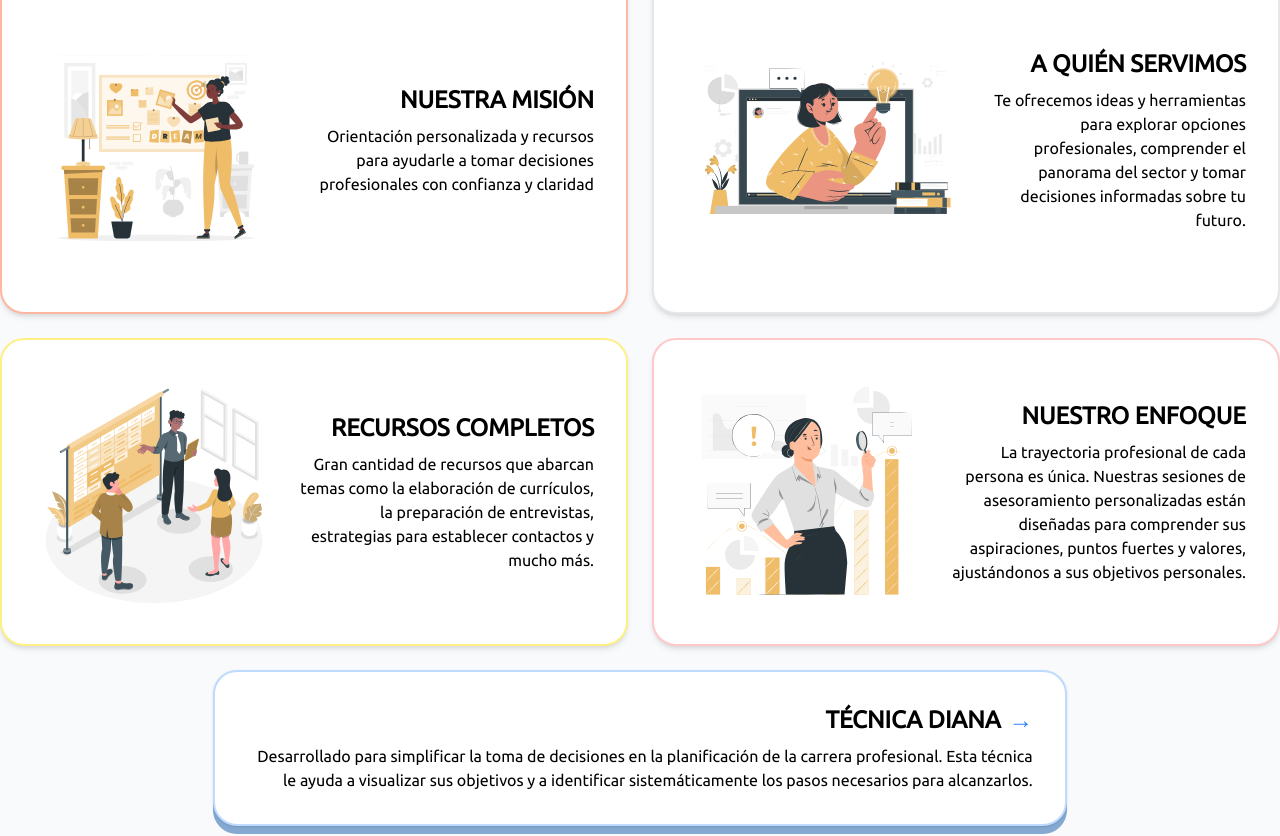
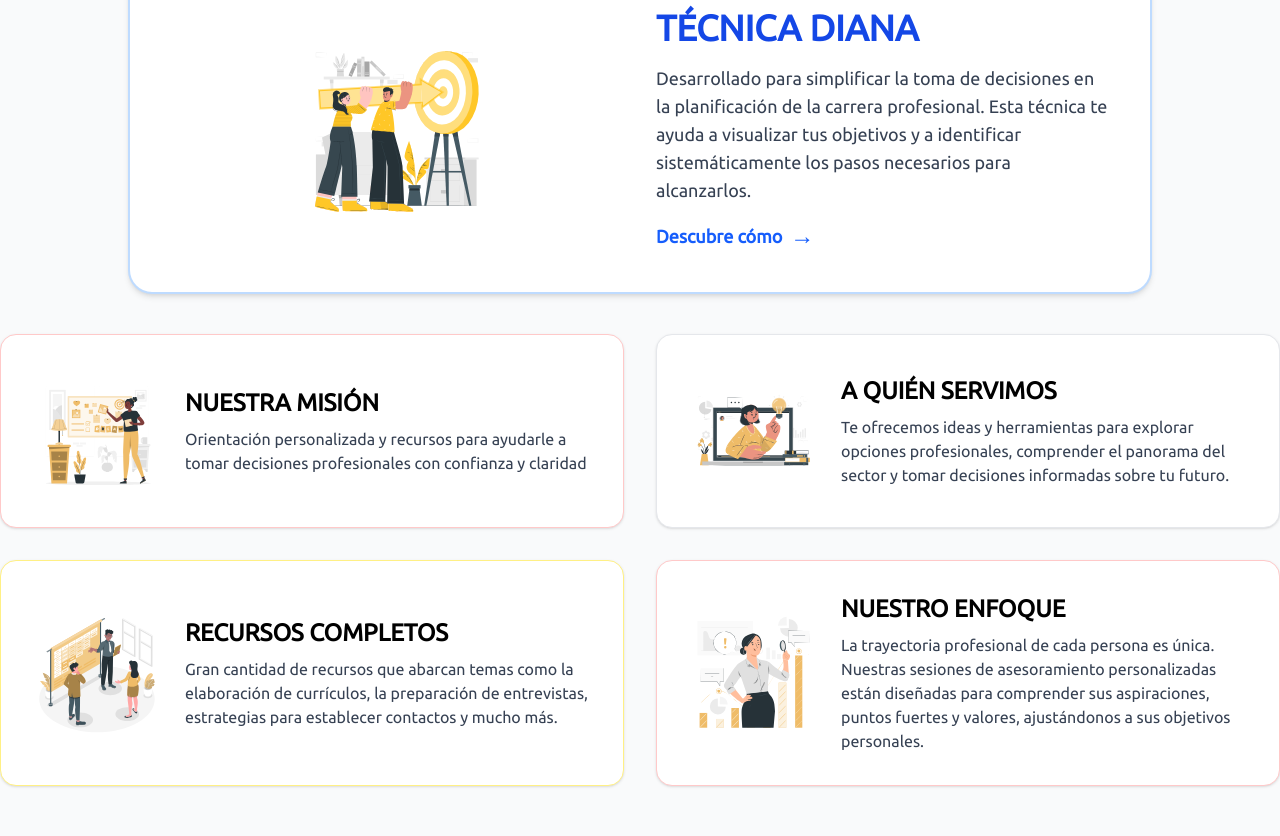
Before and after one commit to CareerInsights/Career-Insights, a React (Vite) app: page / in a window 1280 px wide. Shown: the part 1220-2056 px from the top of the page. Built offline with nearby package versions, Linux system fonts and the light colour scheme; no server answers.

Commit message:
fix(nav): smooth scroll to sections from navbar across pages, improved SPA anchor navigation

```diff
--- a/src/components/AboutSection.tsx
+++ b/src/components/AboutSection.tsx
@@ -4,115 +4,63 @@ import webinar from "../assets/image/Webinar-cuate.svg"
 import cohorte from "../assets/image/Cohort-analysis-amico.svg"
 import analyze from "../assets/image/Analyze-pana.svg"
 import { Link } from 'react-router-dom';
+import Diana from "../assets/image/Diana.svg";
 
-interface Card {
-  title: string;
-  text: string;
-  img: string;
-  border: string;
-  titleClass?: string;
-  arrow?: boolean;
-}
-
-const cards: Card[] = [
+const cards = [
   {
     title: "NUESTRA MISIÓN",
     text: "Orientación personalizada y recursos para ayudarle a tomar decisiones profesionales con confianza y claridad",
     img: VisionBoard,
     border: "border-red-200",
-    titleClass: "text-black",
   },
   {
     title: "A QUIÉN SERVIMOS",
     text: "Te ofrecemos ideas y herramientas para explorar opciones profesionales, comprender el panorama del sector y tomar decisiones informadas sobre tu futuro.",
     img: webinar,
     border: "border-gray-200",
-    titleClass: "text-black",
   },
   {
     title: "RECURSOS COMPLETOS",
     text: "Gran cantidad de recursos que abarcan temas como la elaboración de currículos, la preparación de entrevistas, estrategias para establecer contactos y mucho más.",
     img: cohorte,
     border: "border-yellow-200",
-    titleClass: "text-black",
   },
   {
     title: "NUESTRO ENFOQUE",
     text: "La trayectoria profesional de cada persona es única. Nuestras sesiones de asesoramiento personalizadas están diseñadas para comprender sus aspiraciones, puntos fuertes y valores, ajustándonos a sus objetivos personales.",
     img: analyze,
     border: "border-red-200",
-    titleClass: "text-black",
-  },
-  {
-    title: "TÉCNICA DIANA",
-    text: "Desarrollado para simplificar la toma de decisiones en la planificación de la carrera profesional. Esta técnica le ayuda a visualizar sus objetivos y a identificar sistemáticamente los pasos necesarios para alcanzarlos.",
-    img: "",
-    border: "border-blue-200",
-    titleClass: "text-black",
-    arrow: true,
   },
 ];
 
 const AboutSection: React.FC = () => (
-  <section id="conocenos" className="w-full flex flex-col items-center gap-6 py-8">
-    {/* Primera fila: Card 1 y Card 2 */}
-    <div className="flex flex-col md:flex-row w-full max-w-7xl gap-6">
-      {/* Card 1 */}
-      <div className="flex flex-1 flex-row items-center justify-center bg-white rounded-3xl border-2 border-career shadow-md p-8 min-h-[260px] gap-6 transition-all">
-        <img src={cards[0].img} alt={cards[0].title} className="w-60 h-70 object-contain" />
-        <div className="flex-1 flex flex-col justify-center items-end text-end">
-          <h3 className="font-bold text-2xl mb-2 text-black">{cards[0].title}</h3>
-          <p className="text-m text-black max-w-md">{cards[0].text}</p>
+  <section id="conocenos" className="w-full flex flex-col items-center gap-10 py-8">
+    {/* Técnica Diana destacada */}
+    <Link to="/metodo" className="w-full flex justify-center">
+      <div className="relative flex flex-col md:flex-row items-center bg-white rounded-3xl border-2 border-blue-200 shadow-md p-10 gap-8 max-w-5xl w-full hover:shadow-lg transition-all cursor-pointer">
+        <div className="flex-1 flex justify-center items-center mb-6 md:mb-0">
+          <img src={Diana} alt="Técnica Diana" className="w-48 h-48 object-contain" />
+        </div>
+        <div className="flex-1 flex flex-col justify-center items-start text-left">
+          <h2 className="text-3xl md:text-4xl font-bold mb-4 text-blue-700">TÉCNICA DIANA</h2>
+          <p className="text-lg text-gray-700 mb-4">Desarrollado para simplificar la toma de decisiones en la planificación de la carrera profesional. Esta técnica te ayuda a visualizar tus objetivos y a identificar sistemáticamente los pasos necesarios para alcanzarlos.</p>
+          <span className="inline-flex items-center gap-2 text-blue-600 font-semibold text-lg hover:underline">Descubre cómo <span className="text-2xl">→</span></span>
         </div>
       </div>
-      {/* Card 2 */}
-      <div className="flex flex-1 flex-row items-center justify-center bg-white rounded-3xl border-2 border-gray-200 shadow-md p-8 min-h-[260px] gap-6 transition-all">
-        <img src={cards[1].img} alt={cards[1].title} className="w-70 h-60 object-contain" />
-        <div className="flex-1 flex flex-col justify-center items-end text-end">
-          <h3 className="font-bold text-2xl mb-2 text-black">{cards[1].title}</h3>
-          <p className="text-m text-black">{cards[1].text}</p>
+    </Link>
+
+    {/* Otras tarjetas */}
+    <div className="grid grid-cols-1 md:grid-cols-2 gap-8 w-full max-w-7xl">
+      {cards.map((card, idx) => (
+        <div key={idx} className={`flex flex-row items-center bg-white rounded-2xl border ${card.border} shadow-sm p-8 gap-6 transition-all`}>
+          <img src={card.img} alt={card.title} className="w-32 h-32 object-contain" />
+          <div className="flex-1 flex flex-col justify-center items-start text-left">
+            <h3 className="font-bold text-2xl mb-2 text-black">{card.title}</h3>
+            <p className="text-m text-gray-700">{card.text}</p>
+          </div>
         </div>
-      </div>
+      ))}
     </div>
-    {/* Segunda fila: Card 3 y Card 4 */}
-    <div className="flex flex-col md:flex-row w-full max-w-7xl gap-6">
-      {/* Card 3 */}
-      <div className="flex flex-1 flex-row items-center justify-center bg-white rounded-3xl border-2 border-yellow-200 shadow-md p-8 min-h-[260px] gap-6 transition-all">
-        <img src={cards[2].img} alt={cards[2].title} className="w-60 h-60 object-contain" />
-        <div className="flex-1 flex flex-col justify-center items-end text-end">
-          <h3 className="font-bold text-2xl mb-2 text-black">{cards[2].title}</h3>
-          <p className="text-m text-black max-w-md">{cards[2].text}</p>
-        </div>
-      </div>
-      {/* Card 4 */}
-      <div className="flex flex-1 flex-row items-center justify-center bg-white rounded-3xl border-2 border-red-200 shadow-md p-8 min-h-[260px] gap-6 transition-all">
-        <img src={cards[3].img} alt={cards[3].title} className="w-60 h-60 object-contain" />
-        <div className="flex-1 flex flex-col justify-center items-end text-end">
-          <h3 className="font-bold text-2xl mb-2 text-black">{cards[3].title}</h3>
-          <p className="text-m text-black">{cards[3].text}</p>
-        </div>
-      </div>
-    </div>
-    {/* Última fila: Card 5 centrada */}
-    <Link to={"/metodo"}>
-    <div className="flex w-full max-w-8xl justify-center relative">
-  {/* Sombra personalizada detrás */}
-  <div className="absolute top-2 w-full md:w-2/3 h-full rounded-3xl bg-[#85A9D2] z-0"></div>
-
-  {/* Tarjeta principal */}
-
-  <div className="relative z-10 flex flex-row items-center bg-white rounded-3xl border-2 border-blue-200 shadow-sm p-8 min-h-[120px] gap-6 transition-all w-full md:w-2/3">
-    <div className="flex-1 flex flex-col justify-end h-full text-right">
-      <h3 className="font-bold text-2xl mb-2 text-black flex items-center justify-end">
-        {cards[4].title}
-        {cards[4].arrow && <span className="ml-2 text-blue-500 text-2xl">→</span>}
-      </h3>
-      <p className="text-m text-black">{cards[4].text}</p>
-    </div>
-  </div>
-</div>
-</Link>
-
   </section>
 );
 
--- a/src/components/NavLink.tsx
+++ b/src/components/NavLink.tsx
@@ -1,4 +1,5 @@
-import { Link } from "react-router-dom";
+import { Link, useLocation, useNavigate } from "react-router-dom";
+import React from "react";
 
 type NavLinkProps = {
   to: string;
@@ -27,9 +28,34 @@ export function NavLink({ to, type = "link", children }: NavLinkProps) {
     after:origin-left
   `;
 
+  const navigate = useNavigate();
+  const location = useLocation();
+
   if (type === "anchor") {
+    const [pathname, hash] = to.split("#");
+    const sectionId = hash;
+    const isHome = location.pathname === "/";
+
+    const handleClick = (e: React.MouseEvent) => {
+      e.preventDefault();
+      if (isHome && sectionId) {
+        const el = document.getElementById(sectionId);
+        if (el) {
+          el.scrollIntoView({ behavior: "smooth" });
+        } else {
+          // fallback: setTimeout in case not mounted yet
+          setTimeout(() => {
+            const el2 = document.getElementById(sectionId);
+            if (el2) el2.scrollIntoView({ behavior: "smooth" });
+          }, 300);
+        }
+      } else {
+        navigate(`/?scrollTo=${sectionId}`);
+      }
+    };
+
     return (
-      <a href={to} className={className}>
+      <a href={to} className={className} onClick={handleClick}>
         {children}
       </a>
     );
--- a/src/components/SessionSelector.tsx
+++ b/src/components/SessionSelector.tsx
@@ -35,7 +35,7 @@ const sessions = [
     ),
     img: TalleresImg,
     alt: "Talleres y charlas",
-    onClick: undefined,
+    onClick: "/talleres-charlas",
   },
 ];
 
--- a/src/features/components/HeroBanner.tsx
+++ b/src/features/components/HeroBanner.tsx
@@ -1,8 +1,14 @@
 import React from "react";
 import banner from "../../assets/image/Selecting team-rafiki.svg"
-import { Link } from "react-router-dom";
+// import { Link } from "react-router-dom";
 
 const HeroBanner: React.FC = () => {
+    const handleScrollServicios = () => {
+      const section = document.getElementById("servicios");
+      if (section) {
+        section.scrollIntoView({ behavior: "smooth" });
+      }
+    };
     return (
         <div className="relative flex justify-center items-center min-h-[600px] bg-transparent overflow-visible">
           <div className="relative z-10 bg-white rounded-[48px] border border-logo-dos shadow-lg flex flex-row items-center w-7xl max-w-10xl min-h-[300px] px-12 py-1">
@@ -22,11 +28,12 @@ const HeroBanner: React.FC = () => {
               REALMENTE
               IMPORTA.
             </h1>
-            <Link to={"/metodo"}>
-            <button className="mt-2 flex items-center gap-2 bg-logo-dos text-black font-semibold px-8 py-3 rounded-full shadow hover:bg-yellow-200 transition text-xl">
+            <button
+              className="mt-2 flex items-center gap-2 bg-logo-dos text-black font-semibold px-8 py-3 rounded-full shadow hover:bg-yellow-200 transition text-xl"
+              onClick={handleScrollServicios}
+            >
               Descubre cómo
             </button>
-            </Link>
           </div>
         </div>
       </div>
--- a/src/pages/Home.tsx
+++ b/src/pages/Home.tsx
@@ -3,8 +3,24 @@ import HeroBanner from "../features/components/HeroBanner"
 import GoalsSection from "../components/GoalsSection"
 import AboutSection from "../components/AboutSection"
 import SessionSelector from "../components/SessionSelector"
+import { useEffect } from "react";
+import { useLocation } from "react-router-dom";
 
 function Home() {
+  const location = useLocation();
+
+  useEffect(() => {
+    const params = new URLSearchParams(location.search);
+    const scrollTo = params.get("scrollTo");
+    if (scrollTo) {
+      setTimeout(() => {
+        const el = document.getElementById(scrollTo);
+        if (el) {
+          el.scrollIntoView({ behavior: "smooth" });
+        }
+      }, 200);
+    }
+  }, [location.search]);
 
   return (
     <div className="min-h-screen flex flex-col items-center justify-center gap-6 bg-gray-50 ">
```
